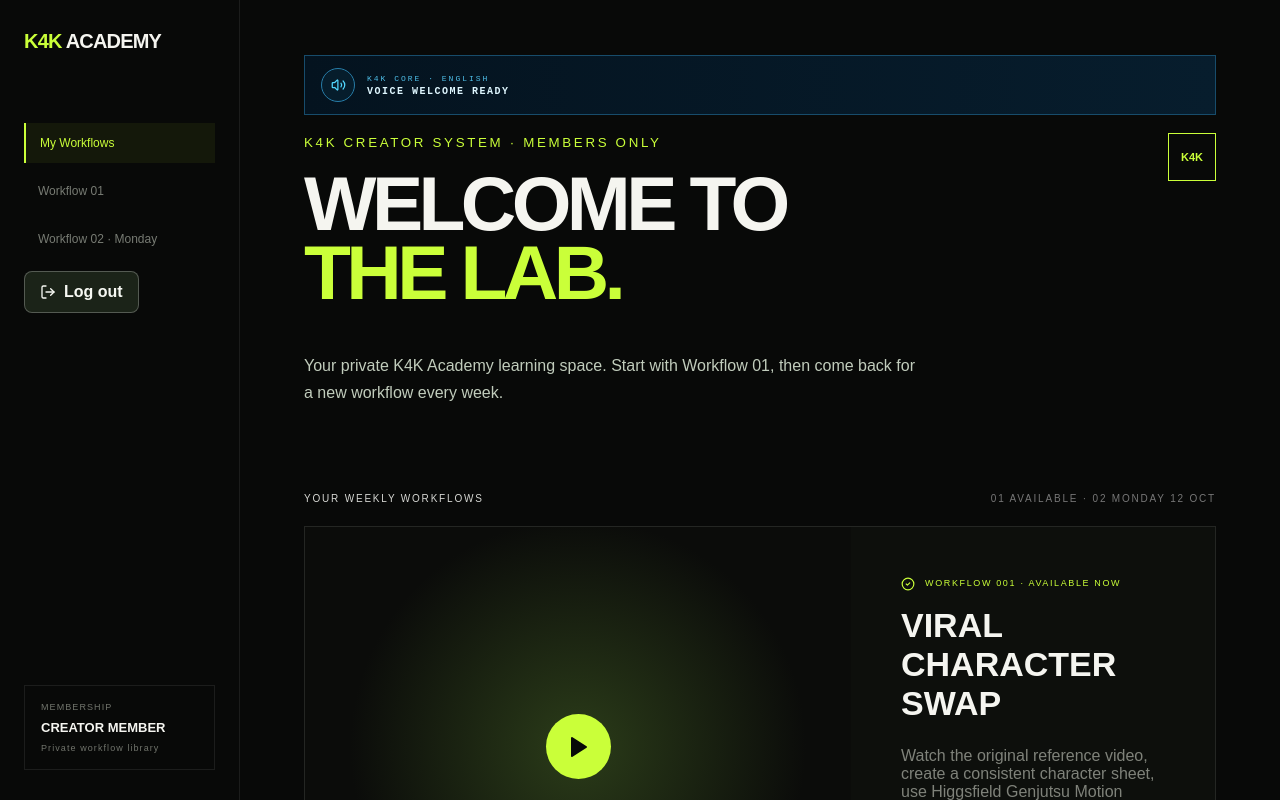
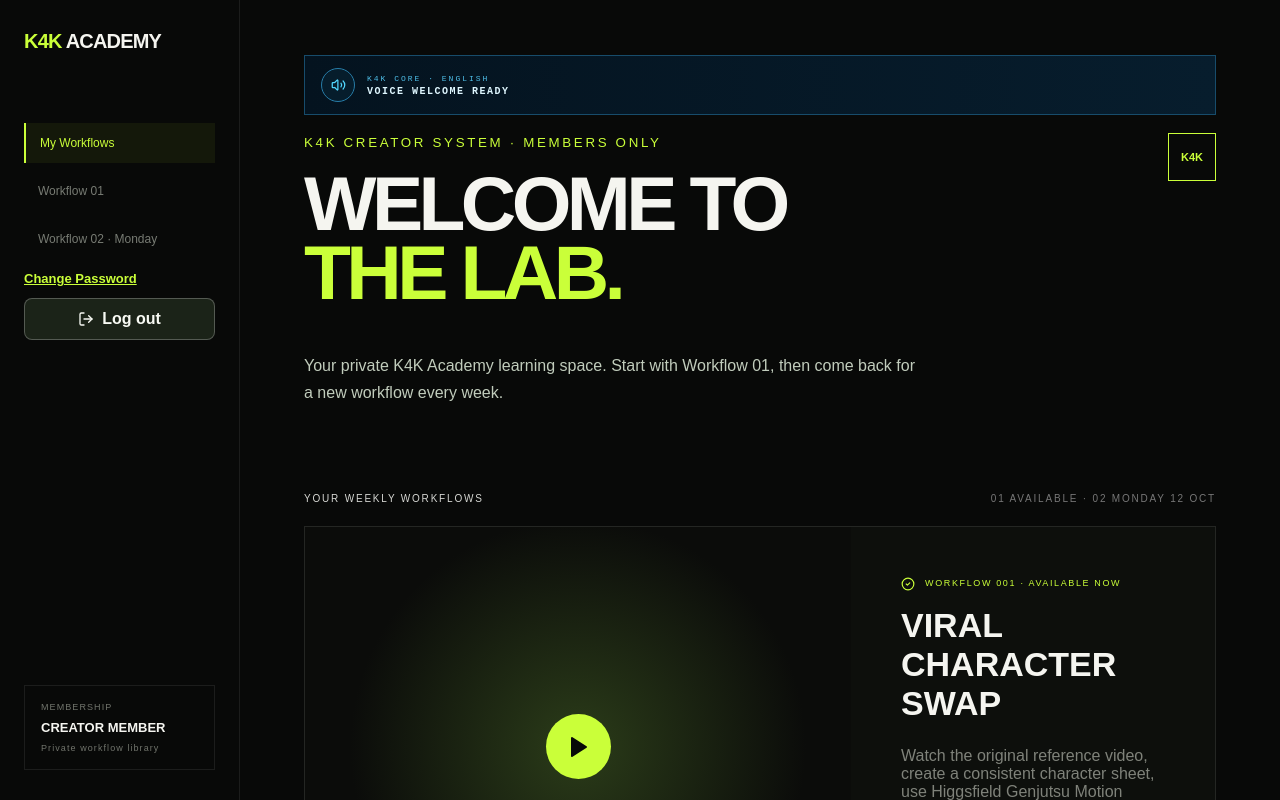
Before and after one commit to kreativestudios4k-lgtm/k4k-academy-v2, a Next.js app: page /academy in a window 1280 px wide. Shown: the top 800 px of the page. Built offline with nearby package versions, Linux system fonts and the light colour scheme; no server answers.

Commit message:
Add change-password shortcut to Academy member dashboard

```diff
--- a/app/academy/page.js
+++ b/app/academy/page.js
@@ -10,7 +10,7 @@ export default function Academy(){
   <aside>
    <Link className="brand" href="/"><span>K4K</span> ACADEMY</Link>
    <nav><a className="active" href="/academy">My Workflows</a><a href="/academy/workflows/viral-character-swap">Workflow 01</a><a href="/academy/workflows/puskas-character-swap">Workflow 02 · {workflowTwoAvailable?'Available':'Monday'}</a></nav>
-   <div style={{padding:"12px 0"}}><LogoutButton/></div>
+   <div style={{padding:"12px 0",display:"grid",gap:12}}><Link href="/update-password" style={{color:"#caff39",fontSize:13,fontWeight:800,textDecoration:"underline"}}>Change Password</Link><LogoutButton/></div>
    <div className="member"><small>MEMBERSHIP</small><b>CREATOR MEMBER</b><span>Private workflow library</span></div>
   </aside>
   <section className="dashmain">
```
